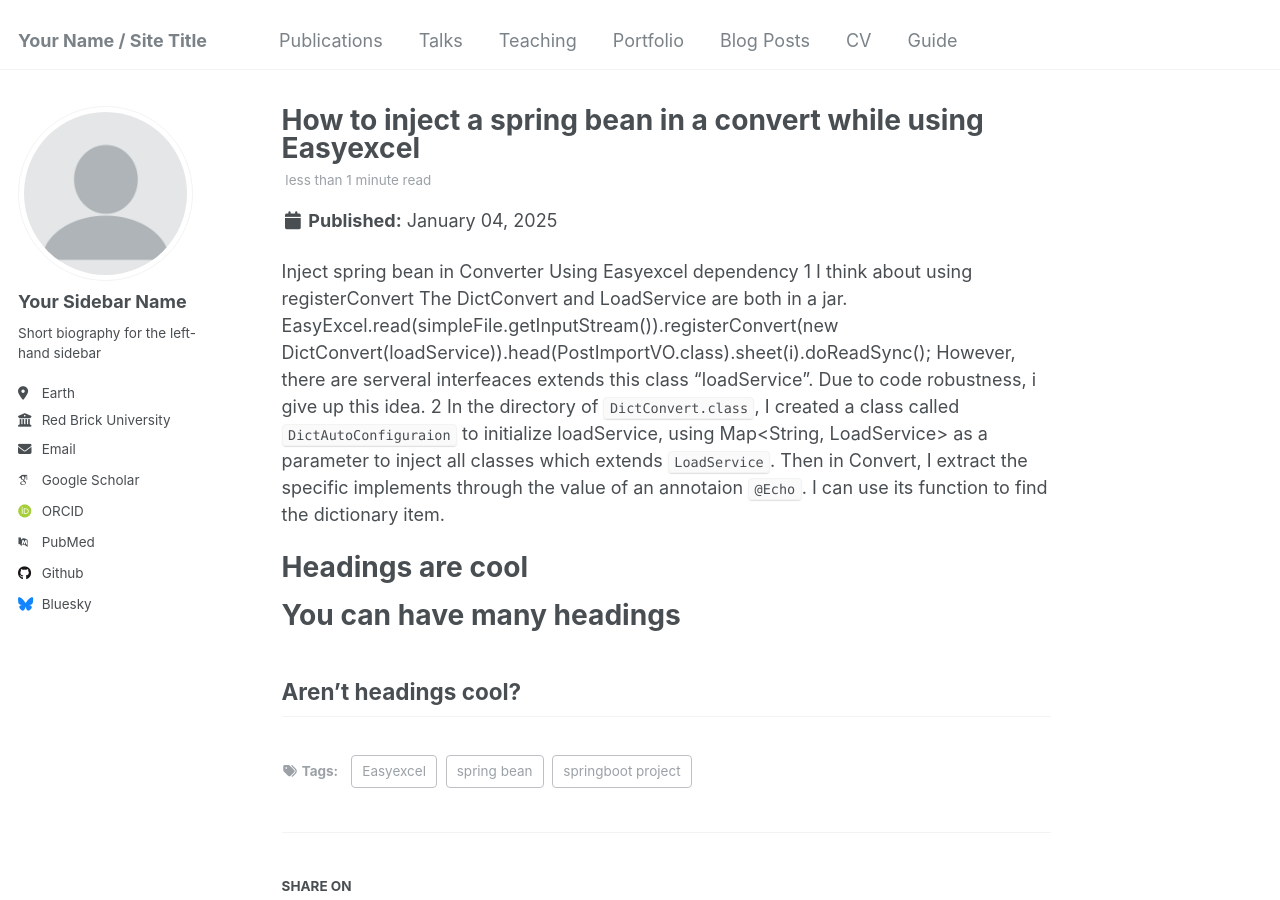
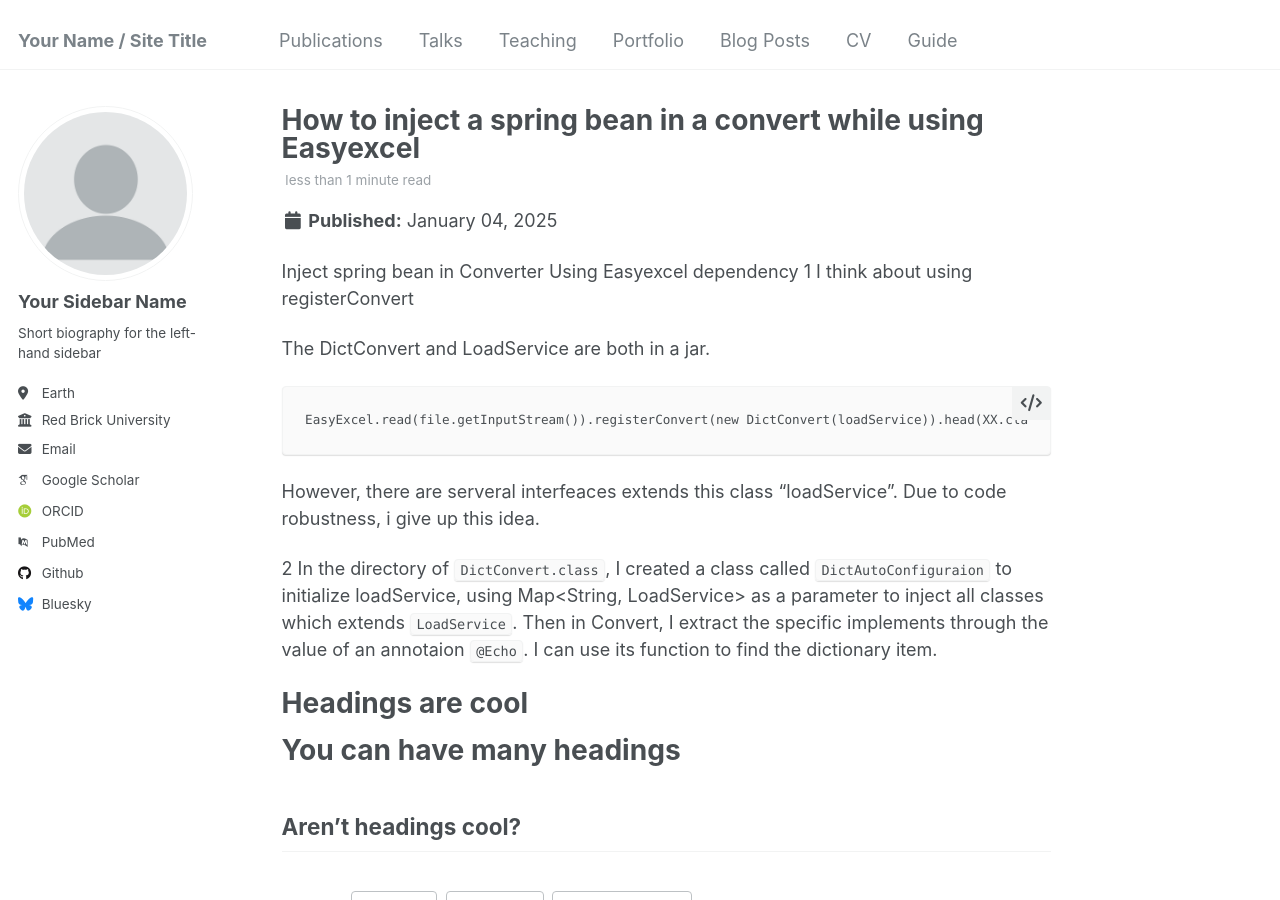
Before and after one commit to wjune5/wjune5.github.io, a Jekyll site: the page built from _posts/2025-01-04-blog-post-1.md, in a window 1280 px wide and 900 px high. Built offline with Jekyll 4.4.1, drawn with Linux system fonts in a browser that asks for light colours; some web fonts are replaced.

Commit message:
Update 2025-01-04-blog-post-1.md

````diff
--- a/_posts/2025-01-04-blog-post-1.md
+++ b/_posts/2025-01-04-blog-post-1.md
@@ -10,11 +10,17 @@ tags:
 
 Inject spring bean in Converter Using Easyexcel dependency
 1 I think about using registerConvert
+
 The DictConvert and LoadService are both in a jar.
-EasyExcel.read(simpleFile.getInputStream()).registerConvert(new DictConvert(loadService)).head(PostImportVO.class).sheet(i).doReadSync();
+```
+EasyExcel.read(file.getInputStream()).registerConvert(new DictConvert(loadService)).head(XX.class).sheet(1).doReadSync();
+```
+
 However, there are serveral interfeaces extends this class "loadService". Due to code robustness, i give up this idea.
+
 2 In the directory of `DictConvert.class`, I created a class called `DictAutoConfiguraion` to initialize loadService, using Map<String, LoadService> as a parameter to inject all classes which extends `LoadService`.
 Then in Convert, I extract the specific implements through the value of an annotaion `@Echo`. I can use its function to find the dictionary item.
+
 
 Headings are cool
 ======
````
